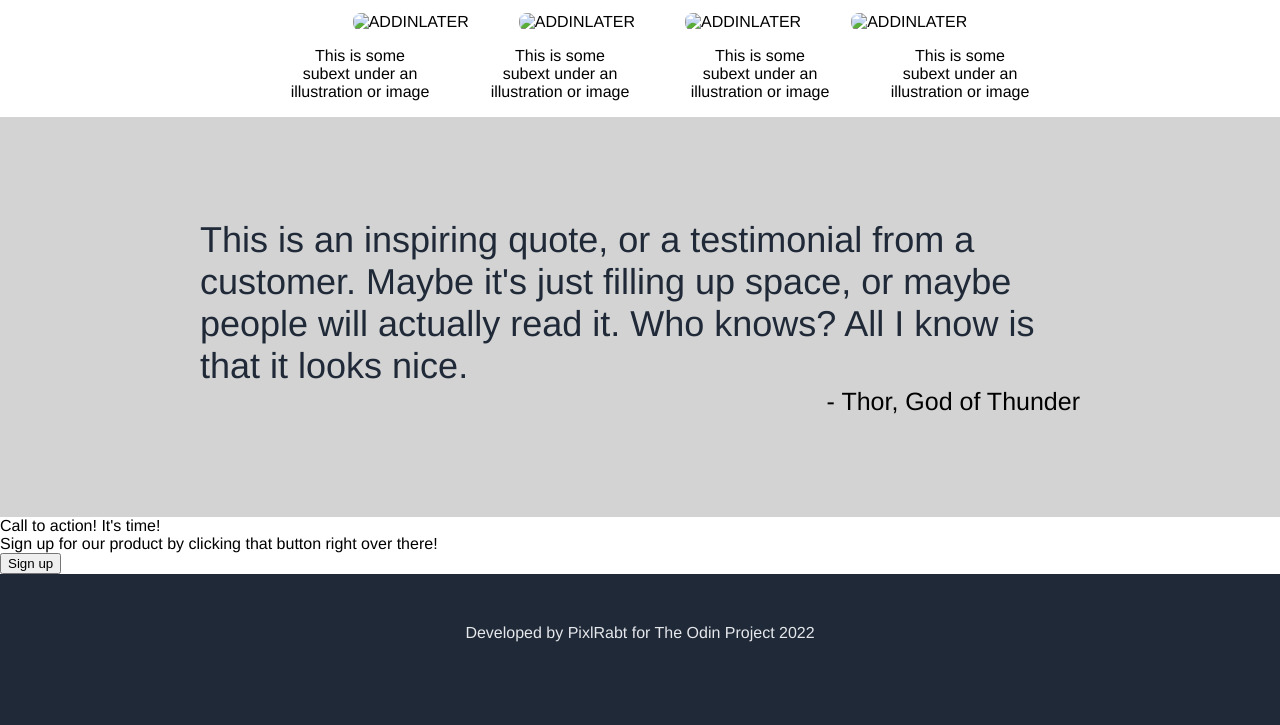
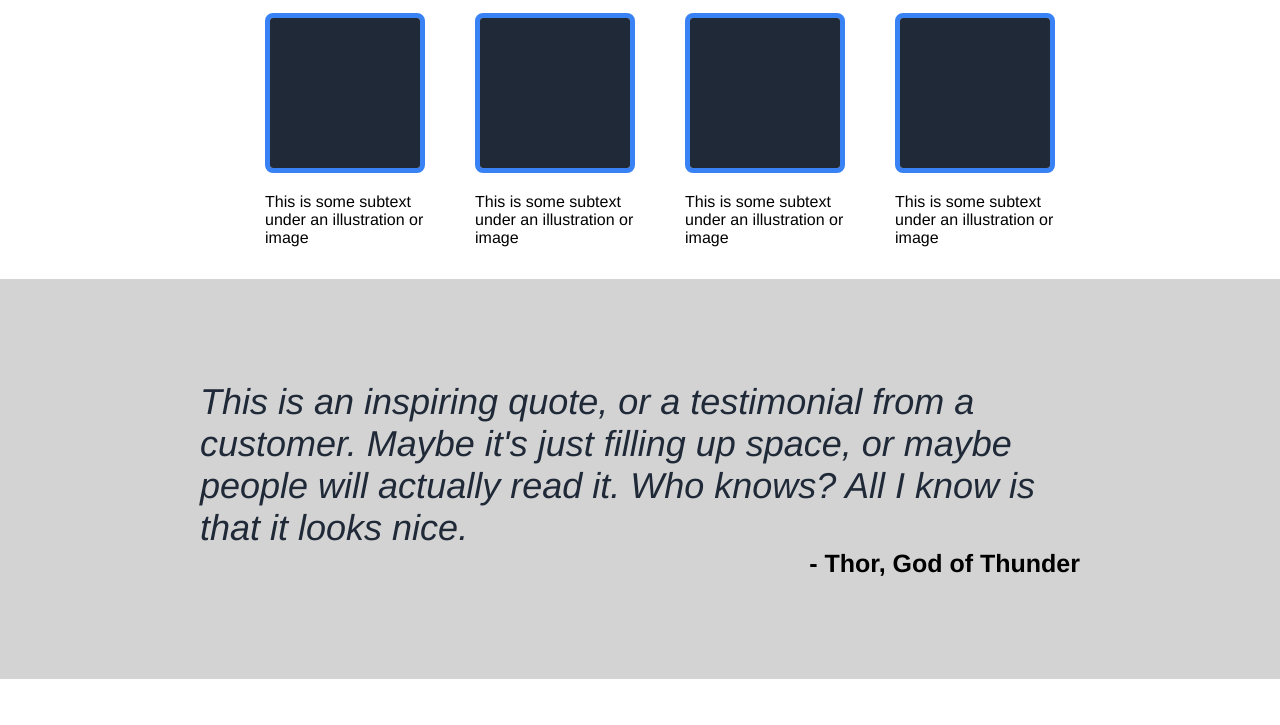
Before and after one commit to PixlRabt/odin-landingpage, a plain HTML site: page index.html in a window 1280 px wide. Shown: the part 555-1280 px from the top of the page. Before the commit the page ends 1247 px from the top, so only its background shows below. Drawn offline with Linux system fonts and the light colour scheme.

Commit message:
finished CSS, html

```diff
--- a/index.html
+++ b/index.html
@@ -11,11 +11,12 @@
       <div class="header">
         <div class="logo">Header Logo</div>
         <ul class="header-links">
-        <li>Header link one</li>
-        <li>Header link two</li>
-        <li>Header link three</li>
+          <li><a href="#">Header link one</a></li>
+          <li><a href="#">Header link two</a></li>
+          <li><a href="#">Header link three</a></li>
         </ul>
       </div>
+      <div class="body">
         <div class="content">
           <div class="hero">
             <div class="hero-main">This website is awesome</div>
@@ -25,38 +26,46 @@
             </div>
             <button class="signup">Sign up</button>
           </div>
-      <img src="images/hero.jpg" alt="ADDINLATER" / class="heroimg">
+          <img src="images/hero.jpg" alt="heropic" / class="heroimg">
         </div>
         <div class="midbanner">
           <div class="midbanner-main">Some random information</div>
           <ul class="cards">
-        <li><img src="./images/card1.jpg" alt="ADDINLATER" /></li>
-        <li><img src="./images/card2.jpg" alt="ADDINLATER" /></li>
-        <li><img src="./images/card3.jpg" alt="ADDINLATER" /></li>
-        <li><img src="./images/card4.jpg" alt="ADDINLATER" /></li>
-      </ul>
-      <ul class="cardlabels">
-        <li>This is some subext under an illustration or image</li>
-        <li>This is some subext under an illustration or image</li>
-        <li>This is some subext under an illustration or image</li>
-        <li>This is some subext under an illustration or image</li>
+            <li>
+              <img src="./images/card.jpg" alt="cardpic" />
+              <p>This is some subtext under an illustration or image</p>
+            </li>
+            <li>
+              <img src="./images/card.jpg" alt="cardpic" />
+              <p>This is some subtext under an illustration or image</p>
+            </li>
+            <li>
+              <img src="./images/card.jpg" alt="cardpic" />
+              <p>This is some subtext under an illustration or image</p>
+            </li>
+            <li>
+              <img src="./images/card.jpg" alt="cardpic" />
+              <p>This is some subtext under an illustration or image</p>
+            </li>
           </ul>
           <div class="quote">
             <div class="quote-main">
-          This is an inspiring quote, or a testimonial from a customer. Maybe
+              <em>This is an inspiring quote, or a testimonial from a customer. Maybe
               it's just filling up space, or maybe people will actually read it. Who
-          knows? All I know is that it looks nice.
+              knows? All I know is that it looks nice.</em>
             </div>
-        <div class="quote-sub">- Thor, God of Thunder</div>
+            <div class="quote-sub"><b>- Thor, God of Thunder</b></div>
           </div>
           <div class="action">
-        <div class="action-main">Call to action! It's time!</div>
-        <div class="action-sub">
-          Sign up for our product by clicking that button right over there!
+            <div class="box">
+              <div class="action-main"><strong>Call to action! It's time!</strong>
+              <div class="action-sub">Sign up for our product by clicking that button right over there!</div>
               </div>
-        <button class="singup">Sign up</button>
+              <button class="signup2">Sign up</button>
             </div>
           </div>
-    <div class="footer">Developed by PixlRabt for The Odin Project 2022</div>
+        </div>
+      </div>
+    <div class="footer">Developed by &nbsp;<a href=www.github.com/PixlRabt>PixlRabt</a>&nbsp;for The Odin Project 2022</div>
   </body>
 </html>
--- a/style.css
+++ b/style.css
@@ -5,6 +5,19 @@ body {
   min-height: 100vh;
   display: flex;
   flex-direction: column;
+}
+
+a {
+  text-decoration: none;
+  color: #E5E7EB
+}
+
+a:hover {
+  text-decoration: underline;
+}
+
+button:hover {
+  cursor: pointer;
 }
 
 .body {
@@ -77,6 +90,9 @@ body {
 
 .midbanner {
   background-color: white;
+  display: flex;
+  flex-direction: column;
+  align-items: center;
 }
 
 .midbanner-main {
@@ -95,21 +111,15 @@ body {
   justify-content: center;
   list-style: none;
   gap: 50px;
-  border: none;
   border-radius: 8px;
+  width: min-content;
 }
 
-.cardlabels {
-  display: flex;
-  align-items: center;
-  justify-content: center;
-  list-style: none;
-  gap: 60px;
-}
-
-.cardlabels li {
-  max-width: 140px;
-  text-align: center;
+.cards img {
+  border: 5px solid #3882F6;
+  border-radius: 8px;
+  height: 150px;
+  width: auto;
 }
 
 .quote {
@@ -137,12 +147,47 @@ body {
   display: flex;
   align-items: center;
   justify-content: center;
-  padding: 50px;
+  padding: 20px;
   color: #E5E7EB;
 }
 
-img {
+.action {
+  height: 400px;
+  display: flex;
+  align-items: center;
+  justify-content: center;
+}
+
+.action-main {
+  color: #E5E7EB;
+  font-size: 24px;
+}
+
+.action-sub {
+  font-size: 18px;
+}
+
+.box {
+  background:#3882F6;
+  display: flex;
+  padding: 10%;
+  border: none;
   border-radius: 8px;
-  height: 150px;
-  width: auto;
+  gap: 30px;
+  width: 100%;
+  flex-grow: inherit;
 }
+
+.signup2 {
+  background-color: #3882F6;
+  border: 2px solid white;
+  border-radius: 8px;
+  color: #E5E7EB;
+  padding: 10px 30px;
+  text-align: center;
+  text-decoration: none;
+  display: inline-block;
+  font-size: 18px;
+  font-weight: bold;
+  white-space: nowrap;
+}
```
Also changed, not shown: images/card.jpg (added). Lines whose indentation alone changed are shown as unchanged.
